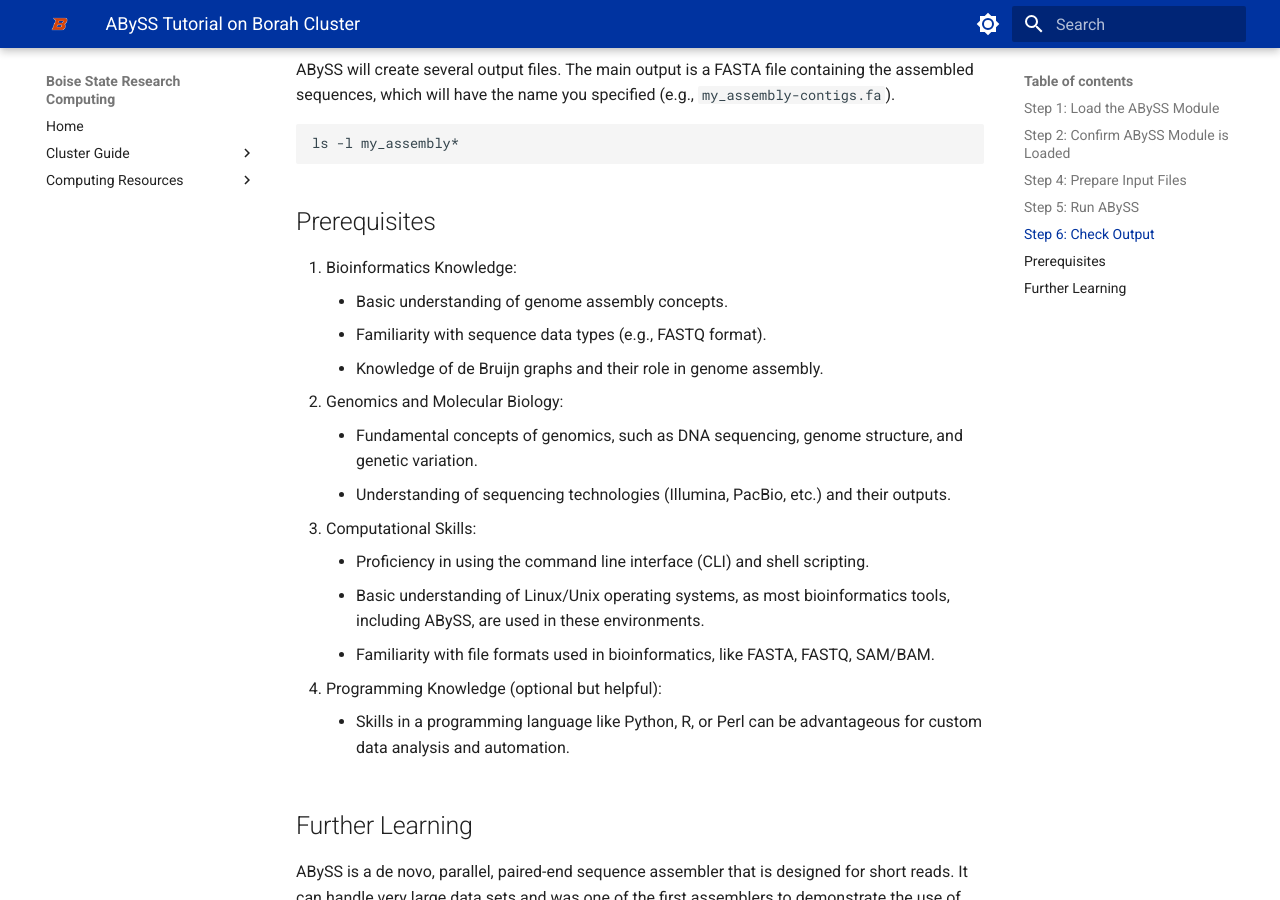
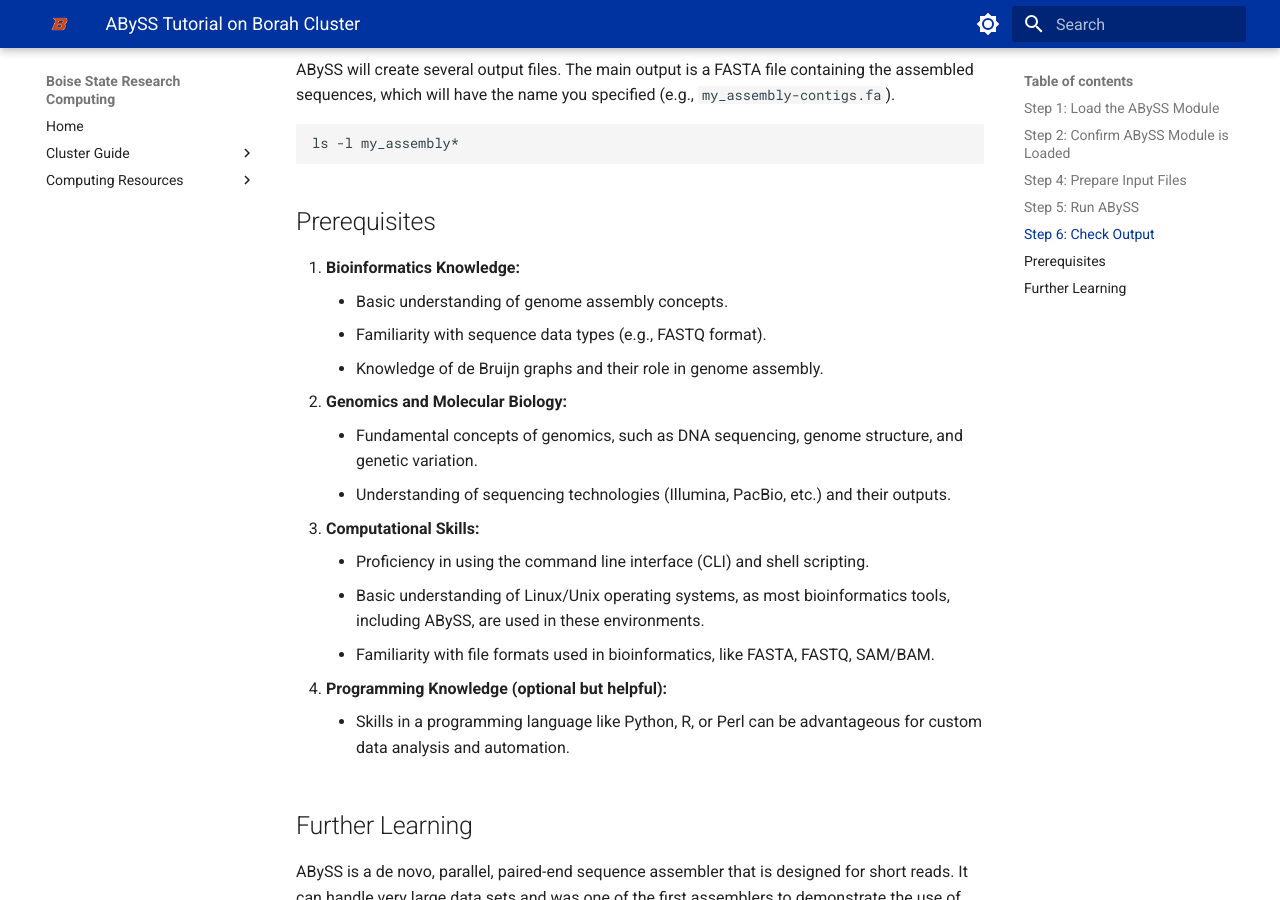
Before and after one commit to bsurc/docs, an MkDocs documentation site: the page built from docs/Borah Modules/Abyss-Tutorial.md, in a window 1280 px wide and 900 px high, scrolled down 1491 px. Built offline with MkDocs 1.6.1 and Material for MkDocs 9.7.7, drawn with Linux system fonts in a browser that asks for light colours.

```diff
--- a/docs/Borah Modules/Abyss-Tutorial.md
+++ b/docs/Borah Modules/Abyss-Tutorial.md
@@ -61,18 +61,18 @@ ls -l my_assembly*
 
 ## Prerequisites
 
-1. Bioinformatics Knowledge:
+1. **Bioinformatics Knowledge:**
     - Basic understanding of genome assembly concepts.
     - Familiarity with sequence data types (e.g., FASTQ format).
     - Knowledge of de Bruijn graphs and their role in genome assembly.
-2. Genomics and Molecular Biology:
+2. **Genomics and Molecular Biology:**
     - Fundamental concepts of genomics, such as DNA sequencing, genome structure, and genetic variation.
     - Understanding of sequencing technologies (Illumina, PacBio, etc.) and their outputs.
-3. Computational Skills:
+3. **Computational Skills:**
     - Proficiency in using the command line interface (CLI) and shell scripting.
     - Basic understanding of Linux/Unix operating systems, as most bioinformatics tools, including ABySS, are used in these environments.
     - Familiarity with file formats used in bioinformatics, like FASTA, FASTQ, SAM/BAM.
-4. Programming Knowledge (optional but helpful):
+4. **Programming Knowledge (optional but helpful):**
     - Skills in a programming language like Python, R, or Perl can be advantageous for custom data analysis and automation.
 
 ## Further Learning
@@ -82,22 +82,22 @@ ABySS is a de novo, parallel, paired-end sequence assembler that is designed for
 1. Official ABySS Documentation and Tutorials:
     - The [ABySS website](https://www.bcgsc.ca/abyss) and [GitHub repository](https://github.com/bcgsc/abyss) provide comprehensive guides, installation instructions, and usage examples.
 
-2. Online Courses and Tutorials:
+2. **Online Courses and Tutorials:**
     - Websites like [Coursera](https://www.coursera.org/), [edX](https://www.edx.org/), or [Khan Academy](https://www.khanacademy.org/) offer courses in genomics, bioinformatics, and data analysis.
     - Specific courses on genome assembly and next-generation sequencing techniques possibly found on [Udmey](https://www.udemy.com/).
-3. Textbooks and Academic Literature:
+3. **Textbooks and Academic Literature:**
     - Books on bioinformatics and genomic data analysis.
     - Research papers on de novo genome assembly and the use of ABySS in various studies.
-4. Community Forums and Groups:
+4. **Community Forums and Groups:**
     - Platforms like [BioStars](https://www.biostars.org/) and [SEQanswers](http://seqanswers.com/) for community support and discussions.
     - Joining bioinformatics communities on social media platforms like LinkedIn or X.
-5. Workshops and Conferences:
+5. **Workshops and Conferences:**
     - Attend workshops or webinars focused on genome assembly or ABySS.
     - Conferences like ISMB (International Society for Computational Biology) often have sessions or workshops on genome assembly and bioinformatics tools.
-6. Practical Experience:
+6. **Practical Experience:**
     - Hands-on practice with sequencing data.
     - Experimenting with different parameters and data sets in ABySS to understand the effects on assembly outcomes.
-7. Collaboration with Experienced Individuals:
+7. **Collaboration with Experienced Individuals:**
     - Collaborating with experienced bioinformaticians or joining a research lab can provide practical insights and mentorship.
 
 
```
